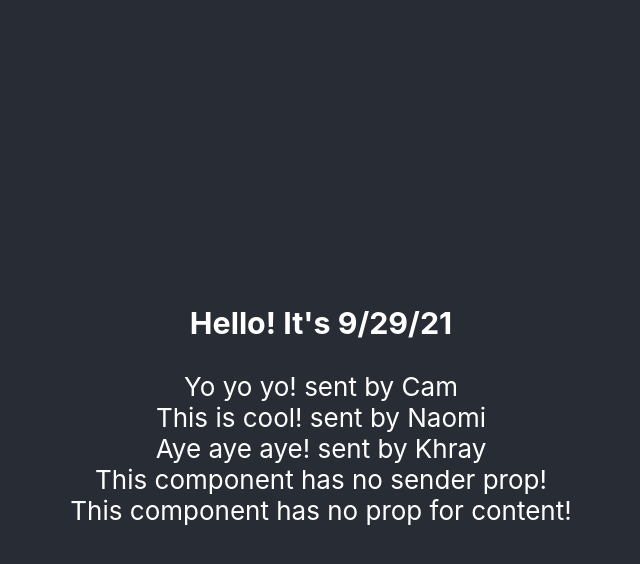
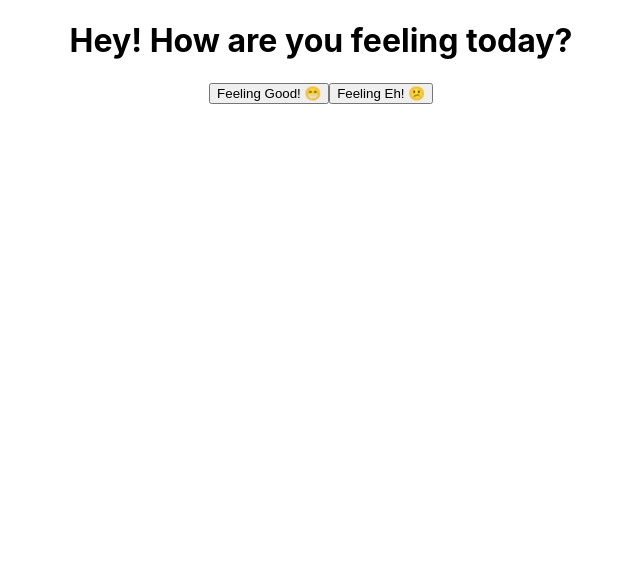
Before and after one commit to camunity/components, a React (Create React App) app: page / in a window 1280 px wide. Shown: the top 564 px of the page, without its empty margins (319-959 px from the left). Built offline with nearby package versions, Linux system fonts and the light colour scheme.

Commit message:
playing with state

```diff
--- a/src/App.js
+++ b/src/App.js
@@ -1,20 +1,14 @@
 import './App.css'
-import Hello from './components/Hello'
-import Message from './components/Message'
+// import Hello from './components/forProps/Hello'
+// import Message from './components/forProps/Message'
+import Mood from './components/Mood'
 
 // Step 1: Define a Component
 function App() {
   // Step 2: Return some JSX
   return (
     <div className="App">
-      <header className="App-header">
-        <Hello date={'9/29/21'} />
-        <Message content={'Yo yo yo!'} sender={'Cam'} />
-        <Message content={'This is cool!'} sender={'Naomi'} />
-        <Message content={'Aye aye aye!'} sender={'Khray'} />
-        <Message content={'This component has no sender prop!'} />
-        <Message />
-      </header>
+      <Mood />
     </div>
   )
 }
--- /dev/null
+++ b/src/components/Mood.js
@@ -0,0 +1,55 @@
+// responsible for showing a message based on user's mood!
+
+import React from 'react'
+
+class Mood extends React.Component {
+  constructor() {
+    super()
+
+    // initialize some state variables in our component
+    this.state = { mood: 'unknown' }
+  }
+
+  onFeelingGoodPressed = () => {
+    // this.setState changes the state of the Component
+    this.setState({ mood: 'good' })
+  }
+
+  onFeelingEhPressed = () => {
+    // this.setState changes the state of the Component
+
+    this.setState({ mood: 'eh' })
+  }
+
+  renderMessage = () => {
+    // check the state to determine what message to render
+
+    if (this.state.mood == 'unknown') {
+      // mood is unknown!
+      return 'Hey! How are you feeling today?'
+    } else {
+      if (this.state.mood == 'good') {
+        return "Glad to know you're feeling good!"
+      } else {
+        // this.state.mood == "eh"
+        return 'Ah man hope you feel better soon!'
+      }
+    }
+  }
+
+  render() {
+    console.log('inside render!')
+    console.log(this.state.mood)
+    return (
+      <div>
+        <h1>{this.renderMessage()}</h1>
+        <div>
+          <button onClick={this.onFeelingGoodPressed}>Feeling Good! 😁</button>
+          <button onClick={this.onFeelingEhPressed}>Feeling Eh! 😕 </button>
+        </div>
+      </div>
+    )
+  }
+}
+
+export default Mood
```
Also changed, not shown: src/components/forProps/Hello.js (renamed from src/components/Hello.js), src/components/forProps/Message.js (renamed from src/components/Message.js).
